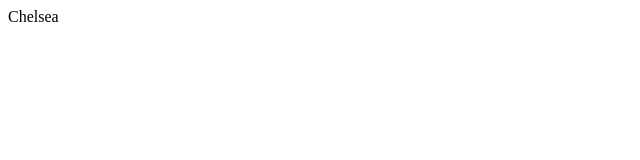
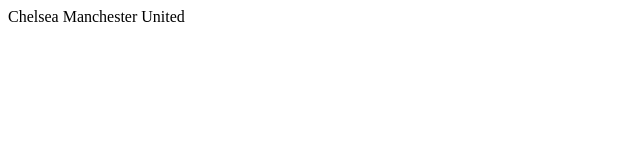
Before and after one commit to Olexiyfb/git-practice, a plain HTML site: page index.html in a window 1280 px wide. Shown: the whole page, without its empty margins (0-640 px from the left). Drawn offline with Linux system fonts and the light colour scheme.

Commit message:
second commit

```diff
--- a/index.html
+++ b/index.html
@@ -7,5 +7,6 @@
     </head>
     <body>
         Chelsea
+        Manchester United
     </body>
     </html>
```
